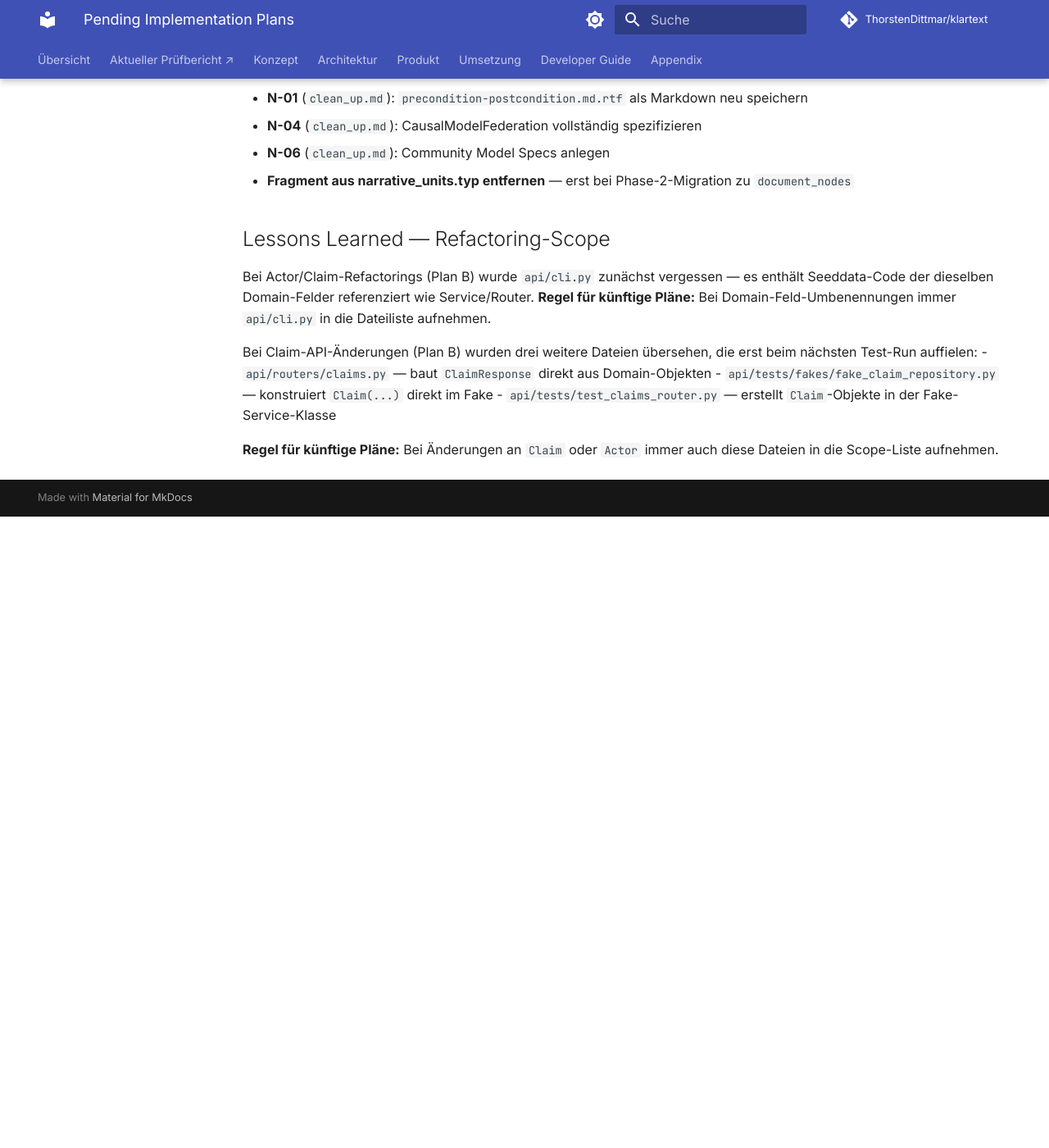
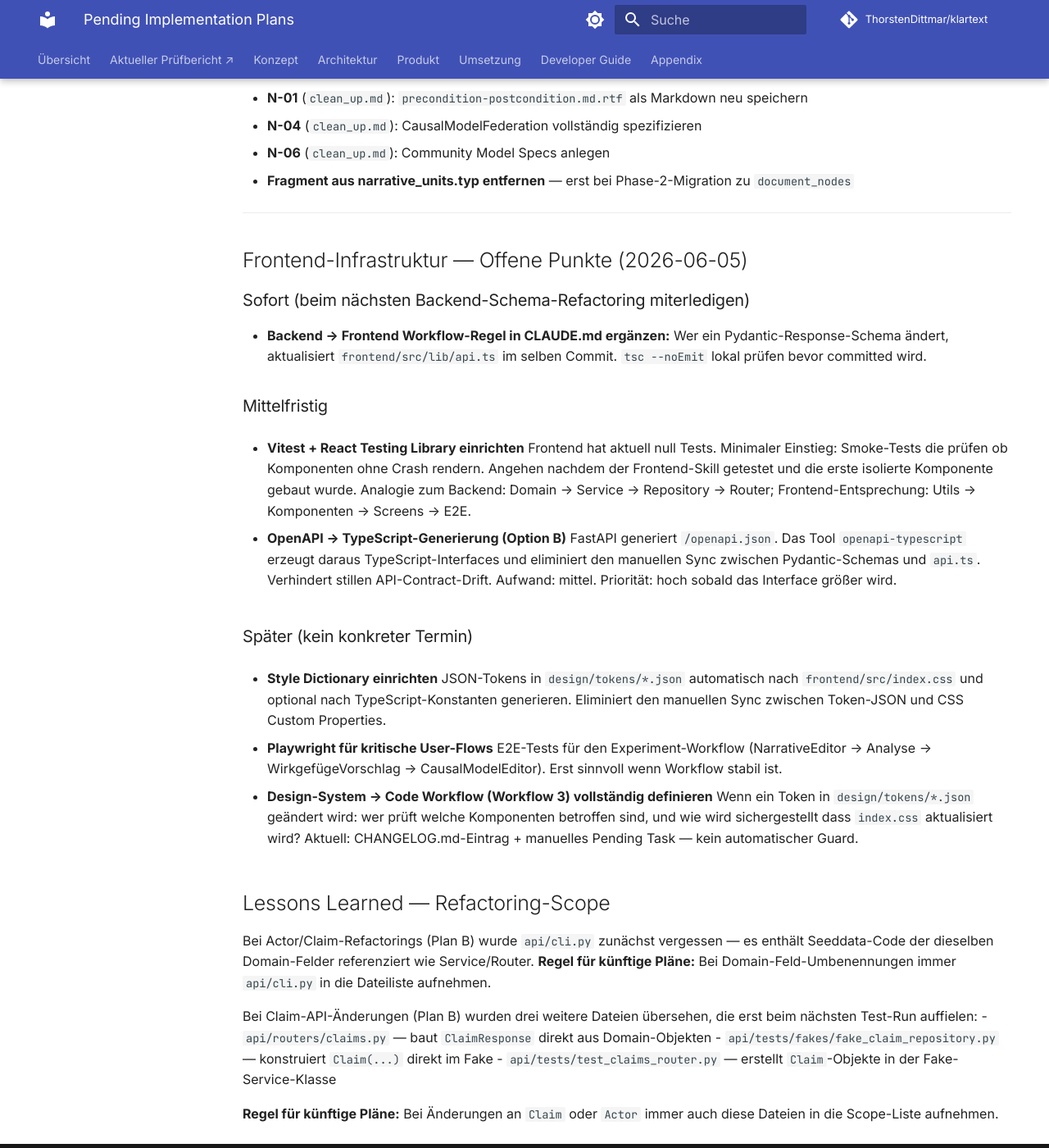
Before and after one commit to ThorstenDittmar/klartext, an MkDocs documentation site: the page built from docs/superpowers/plans/PENDING.md, in a window 1280 px wide and 1400 px high, scrolled down 1710 px. Shown: the whole window at 82% size. Built offline with MkDocs 1.6.1 and Material for MkDocs 9.7.7, drawn with Linux system fonts in a browser that asks for light colours; comment, search, counter and statistics services are not loaded; before the commit the page ends 2340 px from its top, so only the background shows below that.

Commit message:
docs: capture frontend infrastructure open points and API contract rule
Adds pending items for Vitest, openapi-typescript, Style Dictionary and
Playwright. Establishes the immediate discipline rule: Pydantic schema
changes must update api.ts in the same commit (tsc as guard).
Also registers the frontend skill reference in CLAUDE.md.

Co-Authored-By: Claude Sonnet 4.6 <noreply@anthropic.com>

```diff
--- a/docs/superpowers/plans/PENDING.md
+++ b/docs/superpowers/plans/PENDING.md
@@ -90,6 +90,47 @@ Steps 2–6 from `experiment_scope.md`:
 - **N-06** (`clean_up.md`): Community Model Specs anlegen
 - **Fragment aus narrative_units.typ entfernen** — erst bei Phase-2-Migration zu `document_nodes`
 
+---
+
+## Frontend-Infrastruktur — Offene Punkte (2026-06-05)
+
+### Sofort (beim nächsten Backend-Schema-Refactoring miterledigen)
+
+- **Backend → Frontend Workflow-Regel in CLAUDE.md ergänzen:**
+  Wer ein Pydantic-Response-Schema ändert, aktualisiert `frontend/src/lib/api.ts`
+  im selben Commit. `tsc --noEmit` lokal prüfen bevor committed wird.
+
+### Mittelfristig
+
+- **Vitest + React Testing Library einrichten**
+  Frontend hat aktuell null Tests. Minimaler Einstieg: Smoke-Tests die prüfen ob
+  Komponenten ohne Crash rendern. Angehen nachdem der Frontend-Skill getestet und
+  die erste isolierte Komponente gebaut wurde.
+  Analogie zum Backend: Domain → Service → Repository → Router;
+  Frontend-Entsprechung: Utils → Komponenten → Screens → E2E.
+
+- **OpenAPI → TypeScript-Generierung (Option B)**
+  FastAPI generiert `/openapi.json`. Das Tool `openapi-typescript` erzeugt daraus
+  TypeScript-Interfaces und eliminiert den manuellen Sync zwischen Pydantic-Schemas
+  und `api.ts`. Verhindert stillen API-Contract-Drift.
+  Aufwand: mittel. Priorität: hoch sobald das Interface größer wird.
+
+### Später (kein konkreter Termin)
+
+- **Style Dictionary einrichten**
+  JSON-Tokens in `design/tokens/*.json` automatisch nach `frontend/src/index.css`
+  und optional nach TypeScript-Konstanten generieren. Eliminiert den manuellen
+  Sync zwischen Token-JSON und CSS Custom Properties.
+
+- **Playwright für kritische User-Flows**
+  E2E-Tests für den Experiment-Workflow (NarrativeEditor → Analyse →
+  WirkgefügeVorschlag → CausalModelEditor). Erst sinnvoll wenn Workflow stabil ist.
+
+- **Design-System → Code Workflow (Workflow 3) vollständig definieren**
+  Wenn ein Token in `design/tokens/*.json` geändert wird: wer prüft welche
+  Komponenten betroffen sind, und wie wird sichergestellt dass `index.css` aktualisiert
+  wird? Aktuell: CHANGELOG.md-Eintrag + manuelles Pending Task — kein automatischer Guard.
+
 ## Lessons Learned — Refactoring-Scope
 
 Bei Actor/Claim-Refactorings (Plan B) wurde `api/cli.py` zunächst vergessen —
```
Also changed, not shown: CLAUDE.md (+9 -0 lines).
